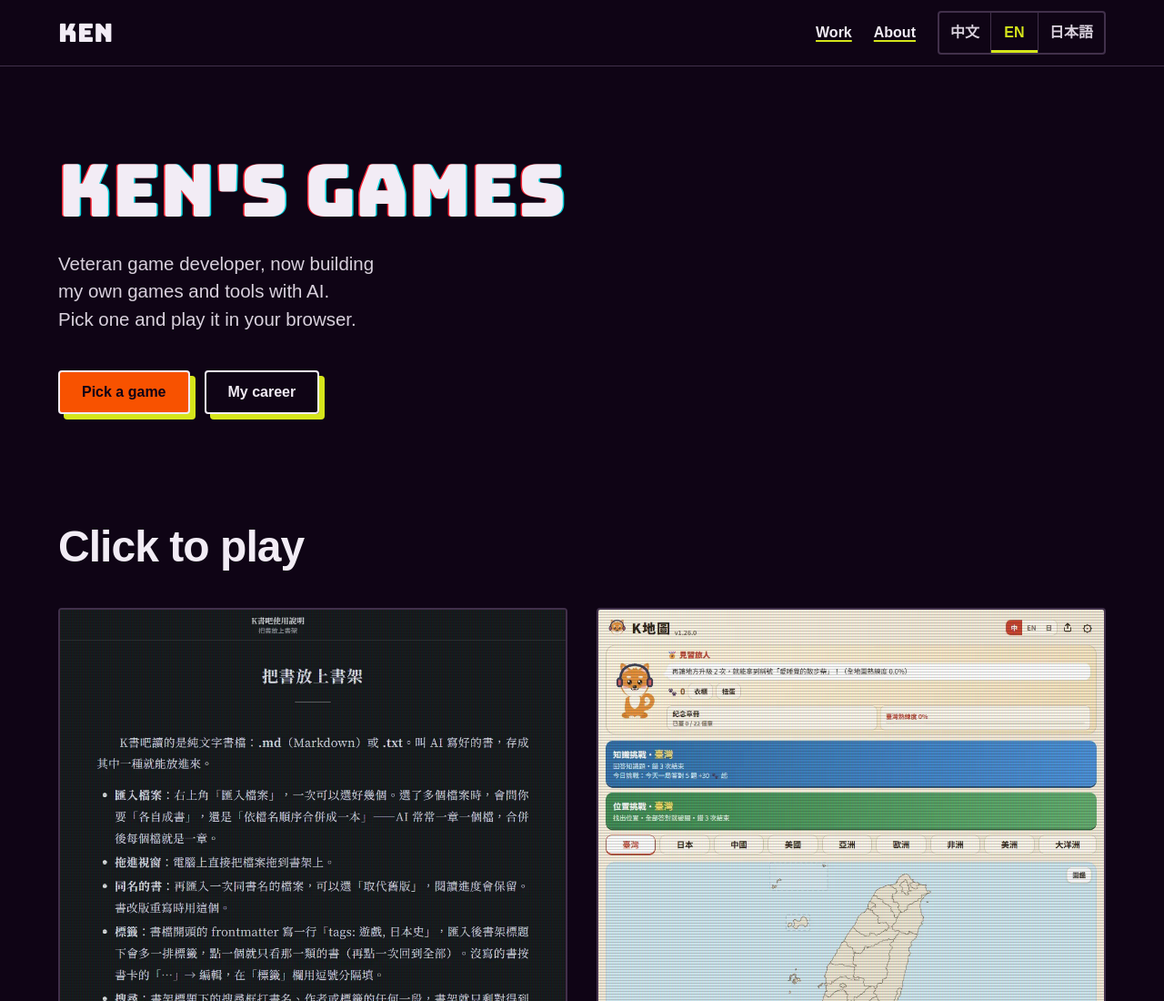
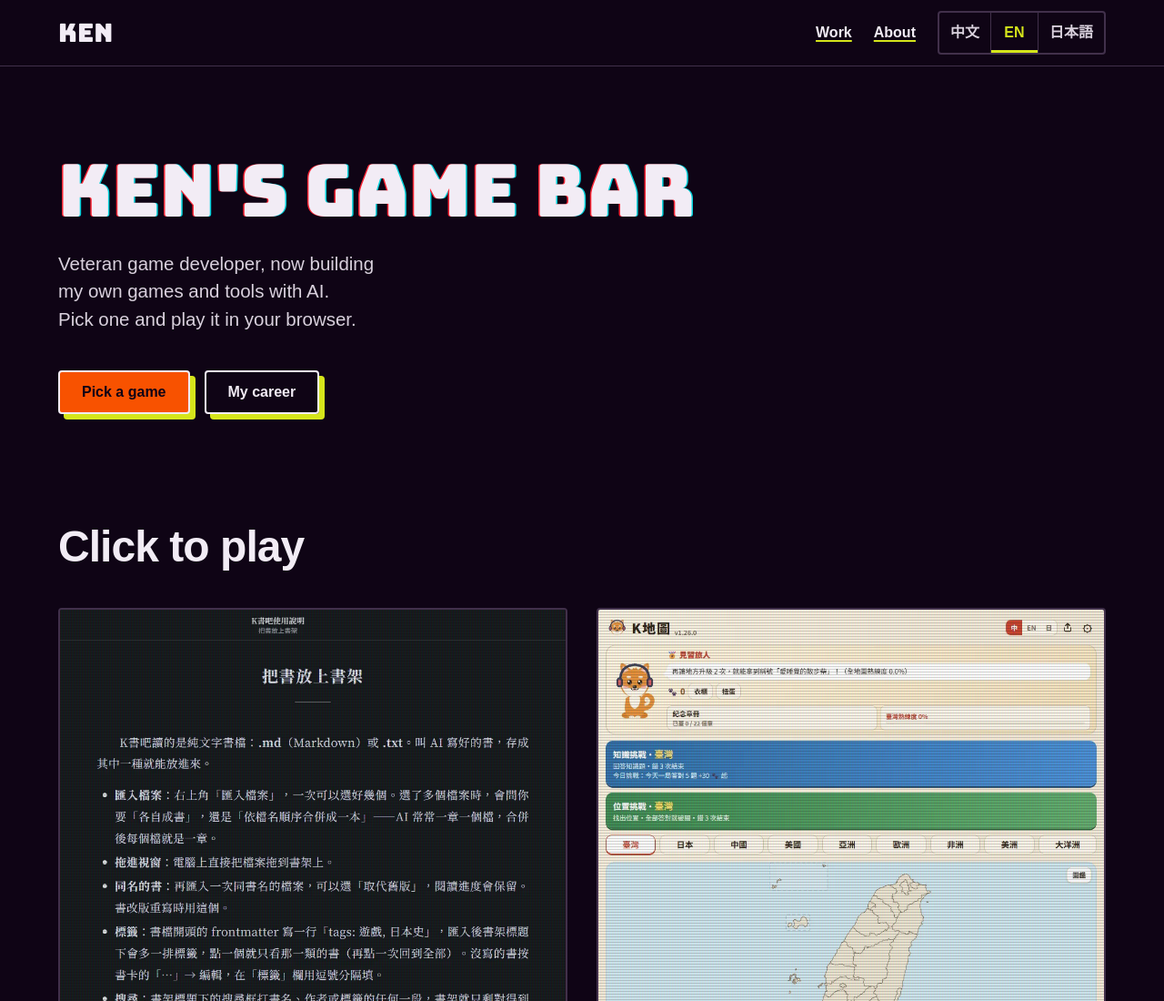
Before and after one commit to agan0617/agan0617.github.io, a plain HTML site: page index.html in a window 1280 px wide. Shown: the top 1100 px of the page at 91% size. Drawn offline with Linux system fonts and the light colour scheme; a web font is replaced by a local one.

Commit message:
首頁 v2.1.4：大標補上「吧」，改成「Ken的遊戲吧」（英文 Ken's Game Bar、日文 Kenのゲームバー）
Co-Authored-By: Claude Opus 5.5 <noreply@anthropic.com>

```diff
--- a/index.html
+++ b/index.html
@@ -17,7 +17,7 @@
  * axes: dark/pixel/chromatic-ember · posture: full-palette · contrast: pass · fold: pass · v2.0.0 */
 /* Hallmark · pre-emit critique: P4 H4 E3 S4 R3 V4 · weakest: E, the hero has no picture, so the works start above the fold and carry it */
 /* Hallmark · waive 26b · not a form control, no aria-disabled anywhere · the only buttons on this page are the three language switches, and none is ever disabled */
-/* Hallmark · h1 is "Ken的遊戲" / "Ken's Games" / "Kenのゲーム" (2026-11-16), Ken stays as the wordmark */
+/* Hallmark · h1 is "Ken的遊戲吧" / "Ken's Game Bar" / "Kenのゲームバー" (2026-11-16), Ken stays as the wordmark */
 /* Hallmark · reworded "我做的網頁" to "點擊就能玩" · the one list became the five featured works and the other tools */
 /* Hallmark · dropped grid · the single card grid became #featured and #others-list, both filled by the same renderPages */
 
@@ -236,7 +236,7 @@ footer a { font-weight: 700; text-decoration-color: var(--color-accent-2); text-
 <main>
   <section class="hero">
     <div class="container">
-      <h1 data-zh="Ken的遊戲" data-en="Ken's Games" data-ja="Kenのゲーム">Ken的遊戲</h1>
+      <h1 data-zh="Ken的遊戲吧" data-en="Ken's Game Bar" data-ja="Kenのゲームバー">Ken的遊戲吧</h1>
       <p class="lead" data-zh="資深遊戲開發者，現在用 AI 自己做遊戲和小工具。挑一款，瀏覽器打開就能玩。" data-en="Veteran game developer, now building my own games and tools with AI. Pick one and play it in your browser." data-ja="ベテランのゲーム開発者。いまは AI で自分のゲームとツールを作っています。ブラウザですぐ遊べます。">資深遊戲開發者，現在用 AI 自己做遊戲和小工具。挑一款，瀏覽器打開就能玩。</p>
       <div class="actions">
         <a class="btn" href="#works" data-zh="挑一款來玩" data-en="Pick a game" data-ja="遊んでみる">挑一款來玩</a>
```
